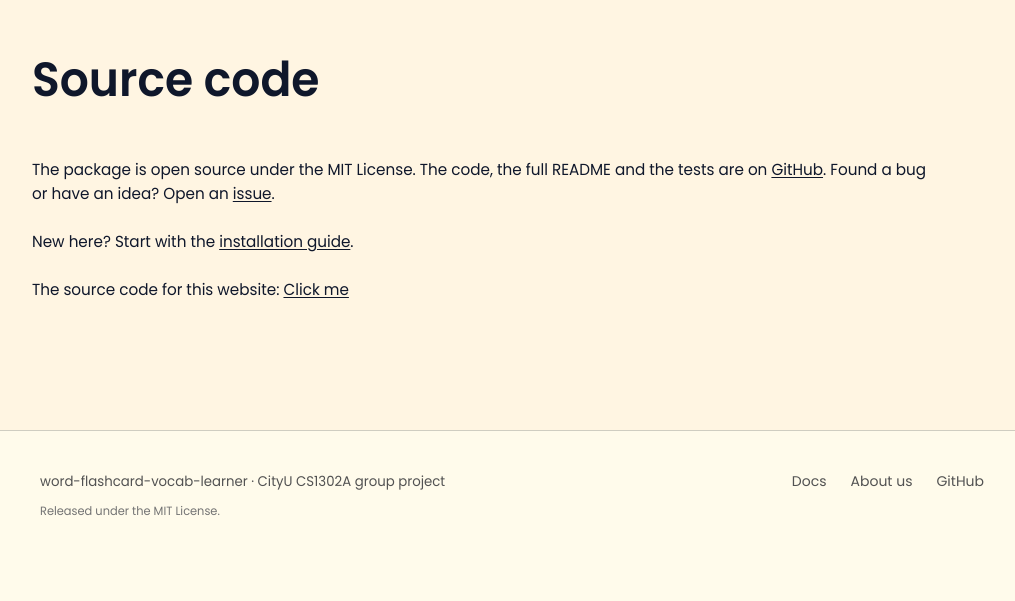
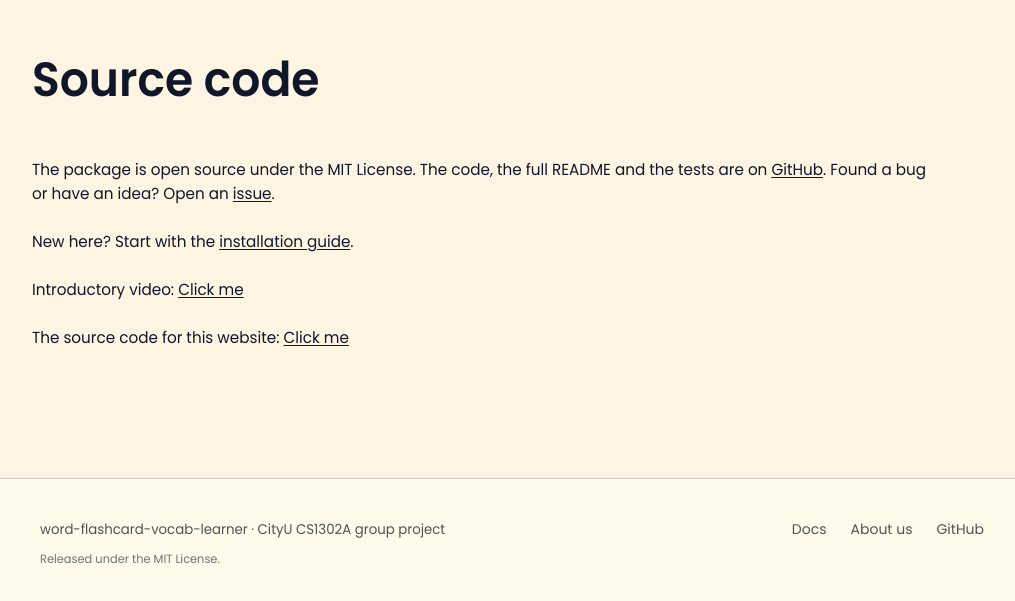
Before and after one commit to Chaus9587/vocab-learner-demo-page, a Vue app: page /about in a window 1280 px wide. Shown: the part 2334-2935 px from the top of the page, without its empty margins (128-1143 px from the left). Before the commit the page ends 2893 px from the top, so only its background shows below. Built offline with nearby package versions, Linux system fonts and the light colour scheme.

Commit message:
Added links to introductory video

```diff
--- a/src/views/About.vue
+++ b/src/views/About.vue
@@ -156,8 +156,21 @@ const contributionRows = [
     </p>
     <br />
     <p class="text-sm lg:text-base">
+      Introductory video:
+      <a
+        href="https://youtu.be/wxcqpKDQdDI"
+        target="_blank"
+        rel="noopener noreferrer"
+        >Click me</a
+      >
+    </p>
+    <br />
+    <p class="text-sm lg:text-base">
       The source code for this website:
-      <a href="https://github.com/Chaus9587/vocab-learner-demo-page"
+      <a
+        href="https://github.com/Chaus9587/vocab-learner-demo-page"
+        target="_blank"
+        rel="noopener noreferrer"
         >Click me</a
       >
     </p>
```
